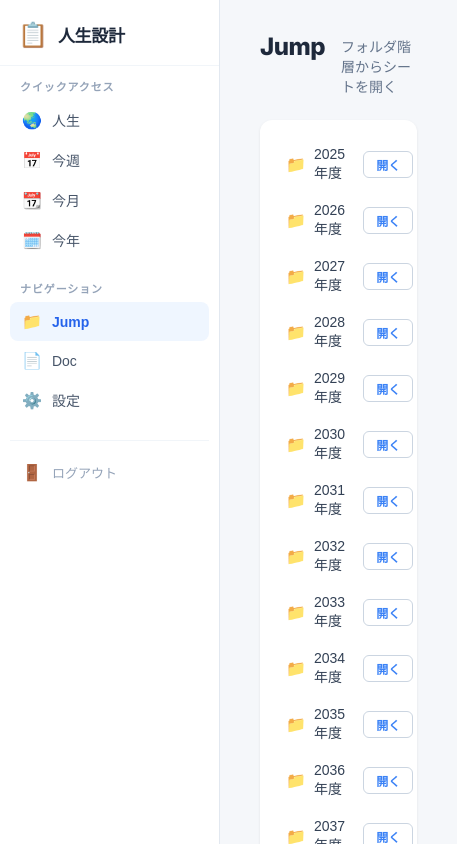
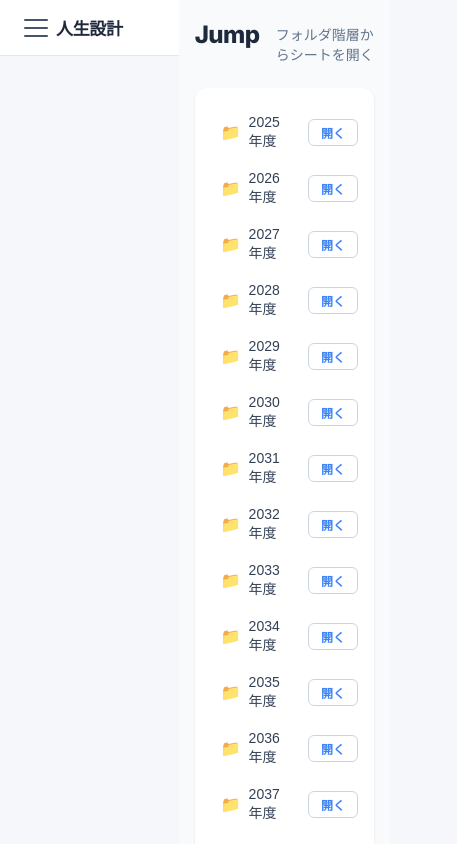
Before and after one commit to hamaoto/life-schedule, a Next.js app: page /jump in a window 390 px wide. Shown: the top 844 px of the page, 457 px wide, since content can reach past the window. Built offline with nearby package versions, Linux system fonts and the light colour scheme; no server answers.

Commit message:
feat: mobile optimization and sidebar toggle

```diff
--- /dev/null
+++ b/components/AppShell/AppShell.css
@@ -0,0 +1,35 @@
+.app-layout {
+    display: flex;
+    min-height: 100vh;
+}
+
+.main-content {
+    flex: 1;
+    margin-left: 220px;
+    padding: 32px;
+    background: #f8fafc;
+    min-width: 0;
+}
+
+.sidebar-backdrop {
+    display: none;
+    position: fixed;
+    top: 0;
+    left: 0;
+    right: 0;
+    bottom: 0;
+    background: rgba(15, 23, 42, 0.4);
+    backdrop-filter: blur(2px);
+    z-index: 105;
+}
+
+@media (max-width: 1024px) {
+    .main-content {
+        margin-left: 0;
+        padding: 20px 16px;
+    }
+
+    .sidebar-open .sidebar-backdrop {
+        display: block;
+    }
+}
--- a/components/AppShell/AppShell.tsx
+++ b/components/AppShell/AppShell.tsx
@@ -1,19 +1,30 @@
 'use client';
 
+import { useState, useEffect } from 'react';
 import { usePathname } from 'next/navigation';
 import Sidebar from '@/components/Sidebar/Sidebar';
+import Header from '@/components/Header/Header';
+import './AppShell.css';
 
 export default function AppShell({ children }: { children: React.ReactNode }) {
     const pathname = usePathname();
+    const [isSidebarOpen, setIsSidebarOpen] = useState(false);
     const isAuthPage = pathname === '/login' || pathname === '/signup';
+
+    // Close sidebar on navigation (mobile)
+    useEffect(() => {
+        setIsSidebarOpen(false);
+    }, [pathname]);
 
     if (isAuthPage) {
         return <>{children}</>;
     }
 
     return (
-        <div className="app-layout">
-            <Sidebar />
+        <div className={`app-layout ${isSidebarOpen ? 'sidebar-open' : ''}`}>
+            <Header onMenuClick={() => setIsSidebarOpen(true)} />
+            <Sidebar isOpen={isSidebarOpen} onClose={() => setIsSidebarOpen(false)} />
+            {isSidebarOpen && <div className="sidebar-backdrop" onClick={() => setIsSidebarOpen(false)} />}
             <main className="main-content">
                 {children}
             </main>
--- /dev/null
+++ b/components/Header/Header.css
@@ -0,0 +1,70 @@
+.mobile-header {
+    display: none;
+    align-items: center;
+    justify-content: space-between;
+    height: 56px;
+    padding: 0 16px;
+    background: #ffffff;
+    border-bottom: 1px solid #e2e8f0;
+    position: sticky;
+    top: 0;
+    z-index: 101;
+}
+
+.menu-toggle-btn {
+    display: flex;
+    align-items: center;
+    justify-content: center;
+    width: 40px;
+    height: 40px;
+    background: transparent;
+    border: none;
+    cursor: pointer;
+    padding: 0;
+}
+
+.hamburger-icon {
+    display: block;
+    width: 24px;
+    height: 2px;
+    background: #475569;
+    position: relative;
+    border-radius: 2px;
+}
+
+.hamburger-icon::before,
+.hamburger-icon::after {
+    content: '';
+    display: block;
+    width: 24px;
+    height: 2px;
+    background: #475569;
+    position: absolute;
+    left: 0;
+    border-radius: 2px;
+}
+
+.hamburger-icon::before {
+    top: -8px;
+}
+
+.hamburger-icon::after {
+    bottom: -8px;
+}
+
+.header-title {
+    font-size: 17px;
+    font-weight: 800;
+    color: #1e293b;
+    letter-spacing: -0.02em;
+}
+
+.header-spacer {
+    width: 40px;
+}
+
+@media (max-width: 1024px) {
+    .mobile-header {
+        display: flex;
+    }
+}
--- /dev/null
+++ b/components/Header/Header.tsx
@@ -0,0 +1,20 @@
+'use client';
+
+import './Header.css';
+
+interface HeaderProps {
+    onMenuClick: () => void;
+    title?: string;
+}
+
+export default function Header({ onMenuClick, title = '人生設計' }: HeaderProps) {
+    return (
+        <header className="mobile-header">
+            <button className="menu-toggle-btn" onClick={onMenuClick} aria-label="Menu">
+                <span className="hamburger-icon"></span>
+            </button>
+            <div className="header-title">{title}</div>
+            <div className="header-spacer"></div>
+        </header>
+    );
+}
--- a/components/Sidebar/Sidebar.css
+++ b/components/Sidebar/Sidebar.css
@@ -11,15 +11,22 @@
     position: fixed;
     left: 0;
     top: 0;
-    z-index: 100;
+    z-index: 110;
+    transition: transform 0.3s cubic-bezier(0.4, 0, 0.2, 1);
 }
 
 .sidebar-brand {
     display: flex;
     align-items: center;
-    gap: 10px;
+    justify-content: space-between;
     padding: 20px 18px 16px;
     border-bottom: 1px solid #f1f5f9;
+}
+
+.sidebar-brand-inner {
+    display: flex;
+    align-items: center;
+    gap: 10px;
 }
 
 .sidebar-logo {
@@ -127,3 +134,31 @@
     color: #ef4444 !important;
     background: #fef2f2 !important;
 }
+
+.sidebar-close-btn {
+    display: none;
+    align-items: center;
+    justify-content: center;
+    width: 32px;
+    height: 32px;
+    background: #f1f5f9;
+    border: none;
+    border-radius: 50%;
+    color: #475569;
+    font-size: 14px;
+    cursor: pointer;
+}
+
+@media (max-width: 1024px) {
+    .sidebar {
+        transform: translateX(-100%);
+    }
+
+    .sidebar.open {
+        transform: translateX(0);
+    }
+
+    .sidebar-close-btn {
+        display: flex;
+    }
+}
--- a/components/Sidebar/Sidebar.tsx
+++ b/components/Sidebar/Sidebar.tsx
@@ -6,10 +6,11 @@ import { createClient } from '@/lib/supabase-client';
 import './Sidebar.css';
 
 interface SidebarProps {
-    currentPath?: string;
+    isOpen?: boolean;
+    onClose?: () => void;
 }
 
-export default function Sidebar({ currentPath }: SidebarProps) {
+export default function Sidebar({ isOpen, onClose }: SidebarProps) {
     const router = useRouter();
     const pathname = usePathname();
     const supabase = createClient();
@@ -24,7 +25,6 @@ export default function Sidebar({ currentPath }: SidebarProps) {
     const now = new Date();
     const currentYear = now.getFullYear();
     const currentMonth = now.getMonth() + 1;
-    const currentQuarter = Math.ceil(currentMonth / 4); // 1-4月=1, 5-8月=2, 9-12月=3
     // Month-based week: week of the current month (1-5)
     const currentWeekOfMonth = Math.min(Math.ceil(now.getDate() / 7), 5);
     const currentWeekPeriod = (currentMonth - 1) * 5 + currentWeekOfMonth;
@@ -34,10 +34,13 @@ export default function Sidebar({ currentPath }: SidebarProps) {
     }
 
     return (
-        <aside className="sidebar">
+        <aside className={`sidebar ${isOpen ? 'open' : ''}`}>
             <div className="sidebar-brand">
                 <div className="sidebar-logo">📋</div>
                 <h1 className="sidebar-title">人生設計</h1>
+                <button className="sidebar-close-btn" onClick={onClose} aria-label="Close sidebar">
+                    ✕
+                </button>
             </div>
 
             <nav className="sidebar-nav">
```
Also changed, not shown: components/LifeSheetGrid/LifeSheetGrid.css (+40 -0 lines).
